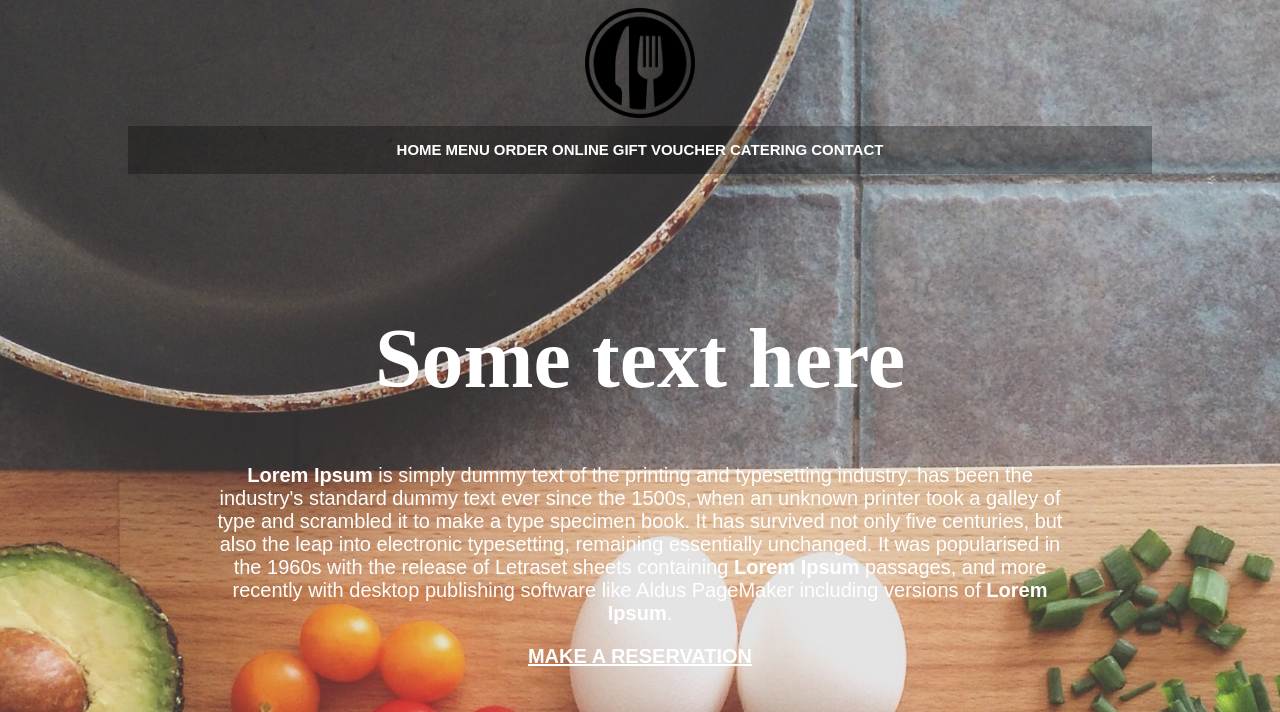
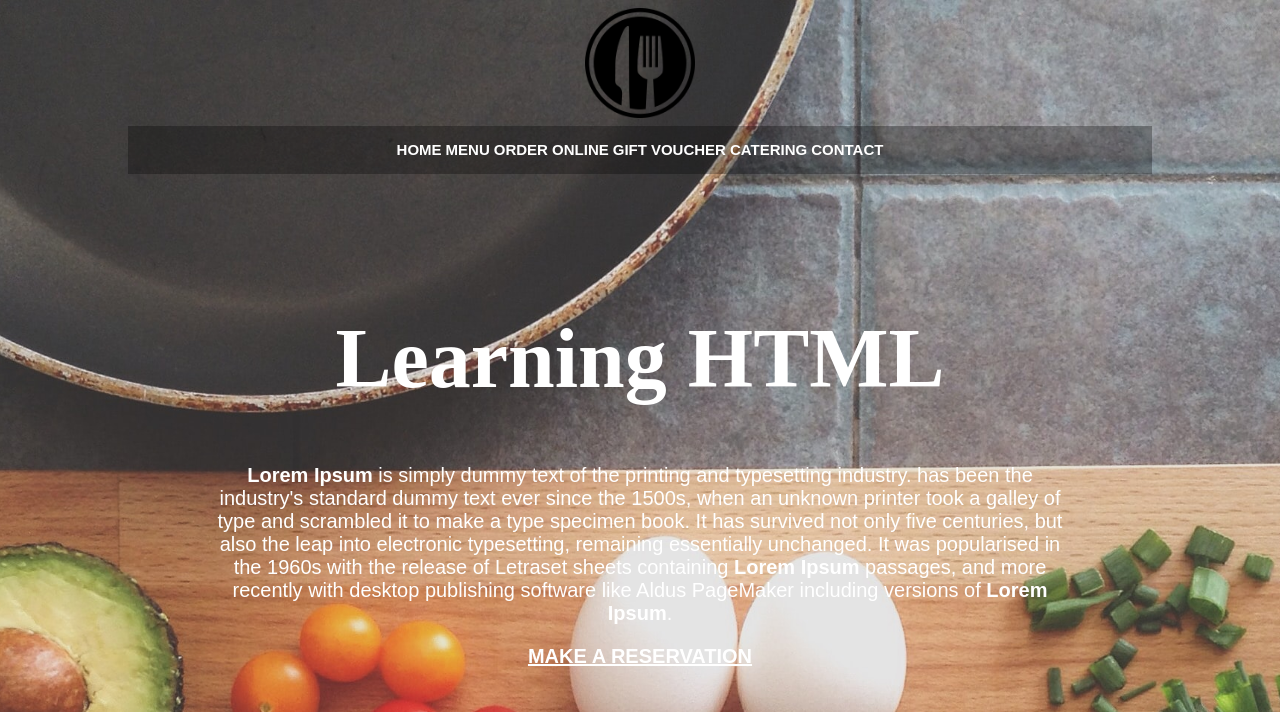
Before and after one commit to costeldrbrr/site, a plain HTML site: page index.html in a window 1280 px wide. Shown: the top 712 px of the page. Drawn offline with Linux system fonts and the light colour scheme.

Commit message:
Changed title

```diff
--- a/index.html
+++ b/index.html
@@ -33,7 +33,7 @@
         </nav>
 
         <main>
-            <h1>Some text here</h1>
+            <h1>Learning HTML</h1>
             <p> <a href="https://youtube.com" class="paragraph">Lorem Ipsum </a> is simply dummy text of the printing and typesetting industry.    has been the industry's standard dummy text ever since the 1500s, when an unknown printer took a galley of type and scrambled it to make a type specimen book. It has survived not only five centuries, but also the leap into electronic typesetting, remaining essentially unchanged. It was popularised in the 1960s with the release of Letraset sheets containing <a href="https://youtube.com" class="paragraph">Lorem Ipsum</a> passages, and more recently with desktop publishing software like Aldus PageMaker including versions of <a href="https://youtube.com" class="paragraph">Lorem Ipsum</a>.</p>
             <a href="mailto:mailmail@gmail.com?Subject=Reservation" target="blank">MAKE A RESERVATION</a>
 
```
